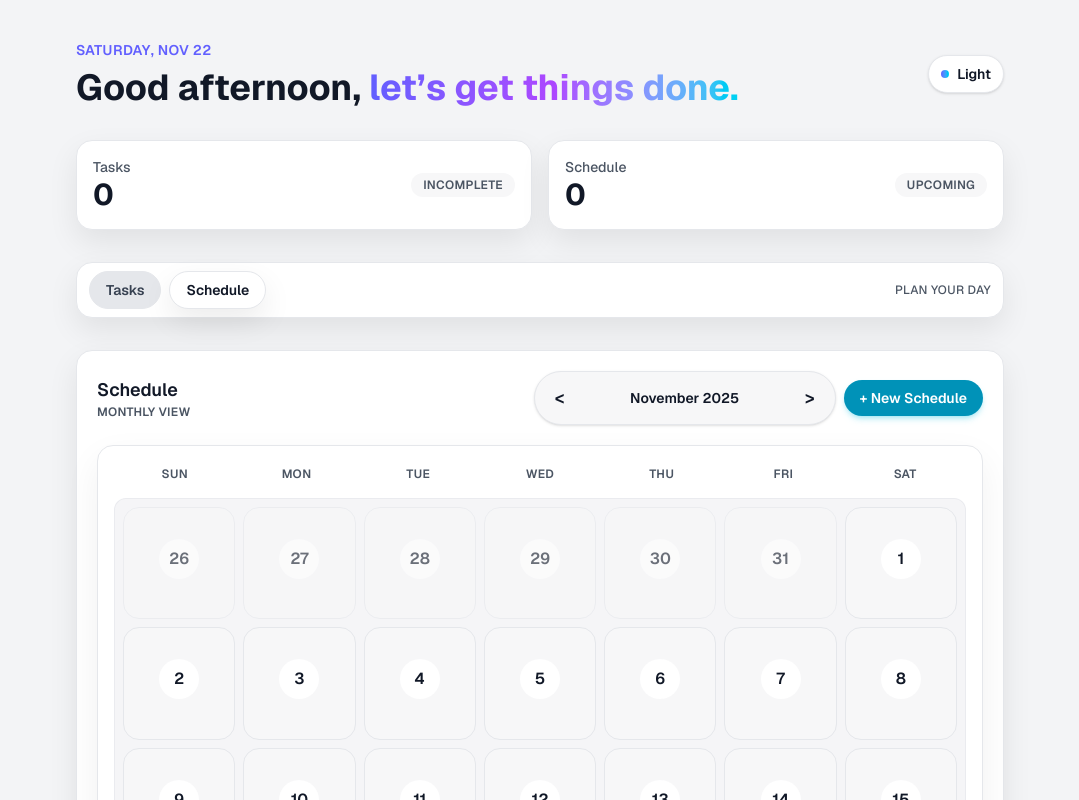
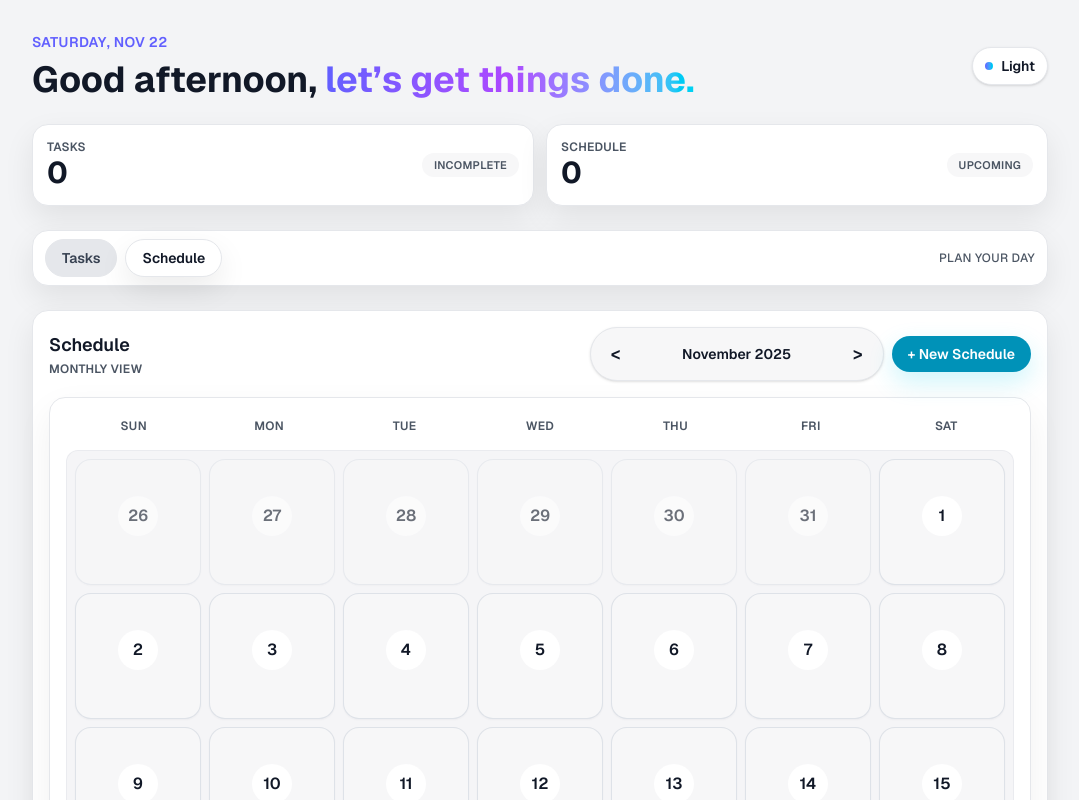
Before and after one commit to bbg-96/logme, a Next.js app: page / in a window 1280 px wide. Both pictures are taken after a click on the button "Schedule". Shown: the top 800 px of the page, without its empty margins (100-1179 px from the left). Built offline with nearby package versions, Linux system fonts and the light colour scheme.

Commit message:
Refine dashboard spacing and calendar styling

```diff
--- a/app/page.tsx
+++ b/app/page.tsx
@@ -91,13 +91,13 @@ export default function HomePage() {
     }`;
 
   return (
-    <main className="mx-auto flex min-h-screen w-full max-w-5xl flex-col gap-8 px-4 pb-16 pt-10 sm:px-8 lg:px-12">
+    <main className="mx-auto flex min-h-screen w-full max-w-[1080px] flex-col gap-6 px-4 pb-16 pt-8 sm:px-6 lg:px-8">
       <header className="flex flex-col gap-4 sm:flex-row sm:items-center sm:justify-between">
         <Greeting />
         <ThemeToggle />
       </header>
 
-      <section className="grid grid-cols-1 gap-4 sm:grid-cols-2">
+      <section className="grid grid-cols-1 gap-3 sm:grid-cols-2">
         <SummaryCard label="Tasks" primary={stats.tasksRemaining} description="Incomplete" />
         <SummaryCard label="Schedule" primary={stats.scheduleCount} description="Upcoming" />
       </section>
@@ -125,8 +125,8 @@ export default function HomePage() {
           {activeTab === "tasks" ? (
             <>
               <div
-                className={`grid grid-cols-1 gap-4 transition-all duration-300 ${
-                  activeForm === "task" ? "scale-95 -translate-y-1" : "scale-100 translate-y-0"
+                className={`grid grid-cols-1 gap-4 transition-all duration-200 ${
+                  activeForm === "task" ? "scale-[0.99] -translate-y-0.5" : "scale-100 translate-y-0"
                 }`}
                 aria-expanded={activeForm === "task"}
               >
@@ -156,8 +156,8 @@ export default function HomePage() {
               ) : (
                 <>
                   <div
-                className={`grid grid-cols-1 gap-4 transition-all duration-300 ${
-                  activeForm === "schedule" ? "scale-95 -translate-y-1" : "scale-100 translate-y-0"
+                    className={`grid grid-cols-1 gap-4 transition-all duration-200 ${
+                      activeForm === "schedule" ? "scale-[0.99] -translate-y-0.5" : "scale-100 translate-y-0"
                     }`}
                     aria-expanded={activeForm === "schedule"}
                   >
@@ -200,12 +200,12 @@ function SummaryCard({
   description: string;
 }) {
   return (
-    <div className="card-surface flex items-center justify-between p-4">
-      <div>
-        <p className="text-sm font-medium text-[var(--color-text-muted)]">{label}</p>
+    <div className="card-surface flex items-center justify-between p-3.5 shadow-[0_8px_24px_rgba(15,23,42,0.06)]">
+      <div className="leading-tight">
+        <p className="text-xs font-semibold uppercase tracking-wide text-[var(--color-text-muted)]">{label}</p>
         <p className="text-3xl font-bold text-[var(--color-text-primary)]">{primary}</p>
       </div>
-      <span className="rounded-full bg-[var(--color-bg-subtle)] px-3 py-1 text-xs font-semibold uppercase tracking-wide text-[var(--color-text-muted)]">
+      <span className="rounded-full bg-[var(--color-bg-subtle)] px-3 py-1 text-[11px] font-semibold uppercase tracking-wide text-[var(--color-text-muted)]">
         {description}
       </span>
     </div>
--- a/components/schedule/calendar-day-cell.tsx
+++ b/components/schedule/calendar-day-cell.tsx
@@ -29,21 +29,24 @@ export function CalendarDayCell({
     <button
       onClick={() => onSelect(date)}
       className={cx(
-        "group relative flex aspect-square flex-col items-center rounded-2xl border text-left transition-all duration-200 ease-out focus-visible:outline-none focus-visible:ring-2 focus-visible:ring-indigo-500",
-        "bg-[var(--color-bg-subtle)] text-[var(--color-text-primary)] border-[color:var(--color-border-subtle)]",
+        "group relative flex aspect-square flex-col items-center justify-between rounded-2xl border text-left transition-all duration-200 ease-out focus-visible:outline-none focus-visible:ring-2 focus-visible:ring-indigo-500",
+        "bg-[var(--color-bg-subtle)] text-[var(--color-text-primary)] border border-[rgba(148,163,184,0.25)] shadow-[0_1px_2px_rgba(15,23,42,0.04)]",
         "hover:-translate-y-0.5 hover:shadow-[var(--color-shadow-soft)] hover:bg-[var(--color-bg-card)]",
         !inCurrentMonth && "opacity-60",
+        isToday && !isSelected && "ring-1 ring-indigo-400/50 ring-offset-2 ring-offset-[var(--color-bg-subtle)]",
         isSelected &&
-          "border-indigo-400 bg-indigo-50 text-indigo-900 shadow-sm dark:border-indigo-500 dark:bg-indigo-900/25 dark:text-indigo-50",
+          "border-indigo-300 bg-indigo-50 text-indigo-900 shadow-sm ring-1 ring-indigo-300/70 dark:border-indigo-500 dark:bg-indigo-900/30 dark:text-indigo-50 dark:ring-indigo-500/60",
       )}
       aria-label={`View schedules for ${date.toDateString()}`}
     >
-      <div className="flex w-full flex-1 flex-col items-center justify-center gap-2">
+      <div className="flex w-full flex-1 flex-col items-center justify-center gap-1.5 pb-1">
         <span
           className={cx(
             "flex h-10 w-10 items-center justify-center rounded-full text-base font-semibold",
-            isSelected ? "bg-indigo-600 text-white" : "bg-[var(--color-bg-card)] text-[var(--color-text-primary)]",
-            isToday && !isSelected && "ring-2 ring-indigo-400/70 ring-offset-2 ring-offset-[var(--color-bg-subtle)]",
+            isSelected
+              ? "bg-indigo-600 text-white"
+              : "bg-[var(--color-bg-card)] text-[var(--color-text-primary)]",
+            !inCurrentMonth && "text-[var(--color-text-muted)]",
           )}
         >
           {dayNumber}
@@ -56,17 +59,17 @@ export function CalendarDayCell({
         )}
       </div>
 
-      <div className="mt-auto flex w-full items-center justify-center gap-1 pb-2">
+      <div className="mb-2 flex w-full items-center justify-center gap-1.5">
         {Array.from({ length: Math.min(schedulesCount, 3) }).map((_, index) => (
           <span
             key={index}
-            className="h-1.5 w-1.5 rounded-full bg-indigo-500 shadow-[0_0_0_1px_var(--color-bg-card)]"
+            className="h-2 w-2 rounded-full bg-indigo-500 shadow-[0_0_0_1px_var(--color-bg-card)]"
             aria-hidden
           />
         ))}
         {schedulesCount > 3 && (
-          <span className="rounded-full bg-indigo-100 px-2 py-[2px] text-[10px] font-semibold text-indigo-700 dark:bg-indigo-900/40 dark:text-indigo-100">
-            +{schedulesCount - 3}
+          <span className="rounded-full bg-indigo-100 px-2 py-[2px] text-[10px] font-semibold text-indigo-700 dark:bg-indigo-900/50 dark:text-indigo-100">
+            · {schedulesCount}
           </span>
         )}
       </div>
--- a/components/schedule/schedule-calendar.tsx
+++ b/components/schedule/schedule-calendar.tsx
@@ -78,15 +78,15 @@ export function ScheduleCalendar({ schedules, onDelete, onRequestCreate }: Props
   const weekdayLabels = ["Sun", "Mon", "Tue", "Wed", "Thu", "Fri", "Sat"];
 
   return (
-    <div className="card-surface space-y-5 p-5">
-      <div className="flex flex-col gap-3 md:flex-row md:items-center md:justify-between">
-        <div>
+    <div className="card-surface space-y-4 p-4">
+      <div className="flex flex-col gap-2.5 md:flex-row md:items-center md:justify-between">
+        <div className="space-y-0.5">
           <h2 className="text-lg font-semibold text-[var(--color-text-primary)]">Schedule</h2>
           <p className="text-xs font-semibold uppercase tracking-wide text-[var(--color-text-muted)]">Monthly view</p>
         </div>
 
         <div className="flex flex-col items-stretch gap-2 sm:flex-row sm:items-center sm:justify-end">
-          <div className="flex items-center gap-3 rounded-full border border-[color:var(--color-border-subtle)] bg-[var(--color-bg-subtle)] px-3 py-2 shadow-sm">
+          <div className="flex items-center gap-2 rounded-full border border-[color:var(--color-border-subtle)] bg-[var(--color-bg-subtle)] px-3 py-2 shadow-sm">
             <button
               onClick={() => changeMonth(-1)}
               className="rounded-full px-2 py-1 text-lg font-semibold text-[var(--color-text-primary)] transition hover:bg-[var(--color-bg-card)] focus-visible:outline focus-visible:outline-2 focus-visible:outline-indigo-500"
@@ -107,7 +107,7 @@ export function ScheduleCalendar({ schedules, onDelete, onRequestCreate }: Props
           {onRequestCreate && (
             <button
               onClick={onRequestCreate}
-              className="inline-flex items-center justify-center gap-2 rounded-full bg-cyan-600 px-4 py-2 text-sm font-semibold text-white shadow-md shadow-cyan-500/25 transition hover:-translate-y-0.5 hover:bg-cyan-500 focus-visible:outline focus-visible:outline-2 focus-visible:outline-cyan-500"
+              className="inline-flex items-center justify-center gap-2 rounded-full bg-cyan-600 px-4 py-2 text-sm font-semibold text-white shadow-[0_10px_24px_rgba(34,211,238,0.22)] transition hover:-translate-y-0.5 hover:bg-cyan-500 focus-visible:outline focus-visible:outline-2 focus-visible:outline-cyan-500"
             >
               + New Schedule
             </button>
@@ -146,11 +146,11 @@ export function ScheduleCalendar({ schedules, onDelete, onRequestCreate }: Props
         </div>
       </div>
 
-      <div className="rounded-2xl border border-[color:var(--color-border-subtle)] bg-[var(--color-bg-subtle)] p-4 shadow-sm">
+      <div className="rounded-2xl border border-[color:var(--color-border-subtle)] bg-[var(--color-bg-subtle)] p-3 shadow-sm">
         <div className="flex items-start justify-between gap-2">
-          <div>
+          <div className="space-y-0.5">
             <p className="text-xs font-semibold uppercase tracking-wide text-[var(--color-text-muted)]">Day details</p>
-            <p className="text-lg font-semibold text-[var(--color-text-primary)]">
+            <p className="text-base font-semibold text-[var(--color-text-primary)]">
               {parseLocalDateString(selectedDate).toLocaleDateString(undefined, {
                 weekday: "long",
                 month: "long",
@@ -158,14 +158,14 @@ export function ScheduleCalendar({ schedules, onDelete, onRequestCreate }: Props
               })}
             </p>
           </div>
-          <span className="rounded-full bg-[var(--color-bg-card)] px-3 py-1 text-xs font-semibold text-[var(--color-text-muted)] shadow-sm">
+          <span className="rounded-full bg-[var(--color-bg-card)] px-3 py-1 text-[11px] font-semibold uppercase tracking-wide text-[var(--color-text-muted)] shadow-sm">
             {selectedDateItems.length} item{selectedDateItems.length === 1 ? "" : "s"}
           </span>
         </div>
 
-        <div className="mt-3 space-y-3">
+        <div className="mt-2 space-y-2">
           {selectedDateItems.length === 0 && (
-            <div className="rounded-lg border border-dashed border-[color:var(--color-border-subtle)] bg-[var(--color-bg-card)] p-4 text-sm text-[var(--color-text-muted)]">
+            <div className="rounded-lg border border-dashed border-[color:var(--color-border-subtle)] bg-[var(--color-bg-card)] p-3 text-sm text-[var(--color-text-muted)]">
               No schedule entries for this day.
             </div>
           )}
@@ -173,11 +173,11 @@ export function ScheduleCalendar({ schedules, onDelete, onRequestCreate }: Props
           {selectedDateItems.map((entry) => (
             <article
               key={entry.id}
-              className="flex flex-col gap-2 rounded-xl border border-[color:var(--color-border-subtle)] bg-[var(--color-bg-card)] p-3 shadow-sm"
+              className="flex flex-col gap-1.5 rounded-xl border border-[color:var(--color-border-subtle)] bg-[var(--color-bg-card)] p-2.5 shadow-sm"
             >
               <div className="flex items-start justify-between gap-3">
-                <div>
-                  <p className="text-xs font-semibold uppercase tracking-wide text-[var(--color-text-muted)]">{entry.time}</p>
+                <div className="space-y-0.5">
+                  <p className="text-[11px] font-semibold uppercase tracking-wide text-[var(--color-text-muted)]">{entry.time}</p>
                   <h3 className="text-base font-semibold text-[var(--color-text-primary)]">{entry.title}</h3>
                 </div>
                 <button
```
Also changed, not shown: components/schedule/schedule-form.tsx (+4 -4 lines), components/tasks/task-form.tsx (+4 -4 lines), components/tasks/task-list.tsx (+12 -12 lines). Lines whose indentation alone changed are shown as unchanged.
